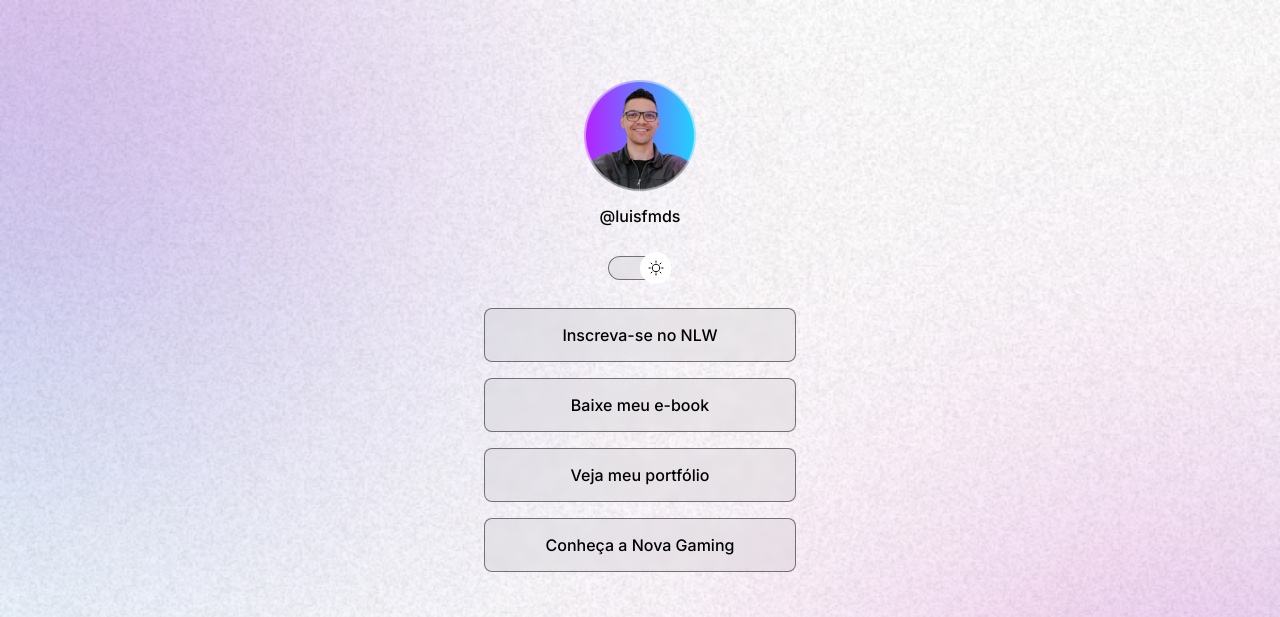
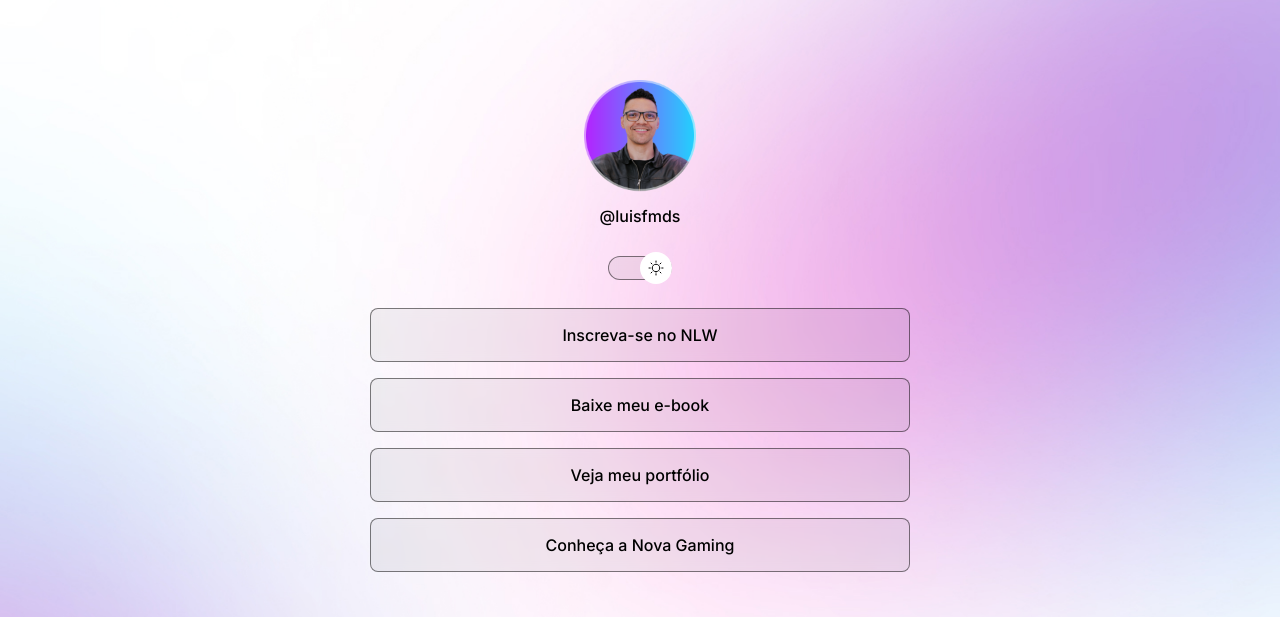
Before and after one commit to luis03felipe/projeto-rocketseat, a plain HTML site: page index.html in a window 1280 px wide. Shown: the top 617 px of the page. Drawn offline with nearby package versions, Linux system fonts and the light colour scheme.

Commit message:
Changed background based on media queries

```diff
--- a/style.css
+++ b/style.css
@@ -32,6 +32,7 @@ body {
 
   /*Short hand (Todo o mesmo codigo acima, resumido em uma linha)*/
   background: var(--bg-url) no-repeat top center/cover;
+  height: 100vh;
 }
 
 body * {
@@ -40,7 +41,7 @@ body * {
 }
 
 #container {
-  width: 360px;
+  width: 100%;
   max-width: 588px;
   margin: 56px auto 0px;
   padding: 0 24px;
@@ -163,3 +164,14 @@ footer {
   text-align: center;
   font-size: 14px;
 }
+
+/* Media queries*/
+
+@media (min-width: 700px) {
+  :root {
+    --bg-url: url(./assets/bg-desktop.jpg);
+  }
+  .light {
+    --bg-url: url(./assets/bg-desktop-light.jpg);
+  }
+}
```
Also changed, not shown: assets/bg-desktop-light.jpg (added), assets/bg-desktop.jpg (added).
